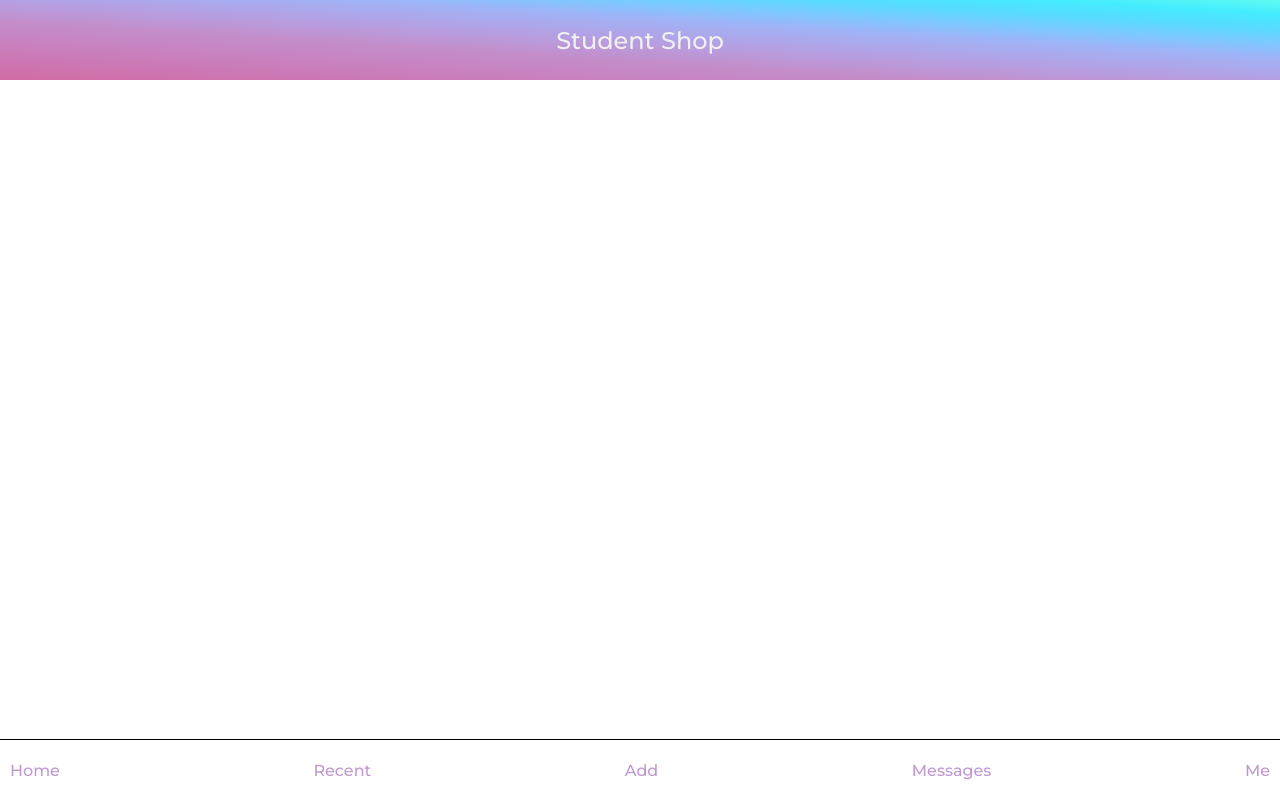
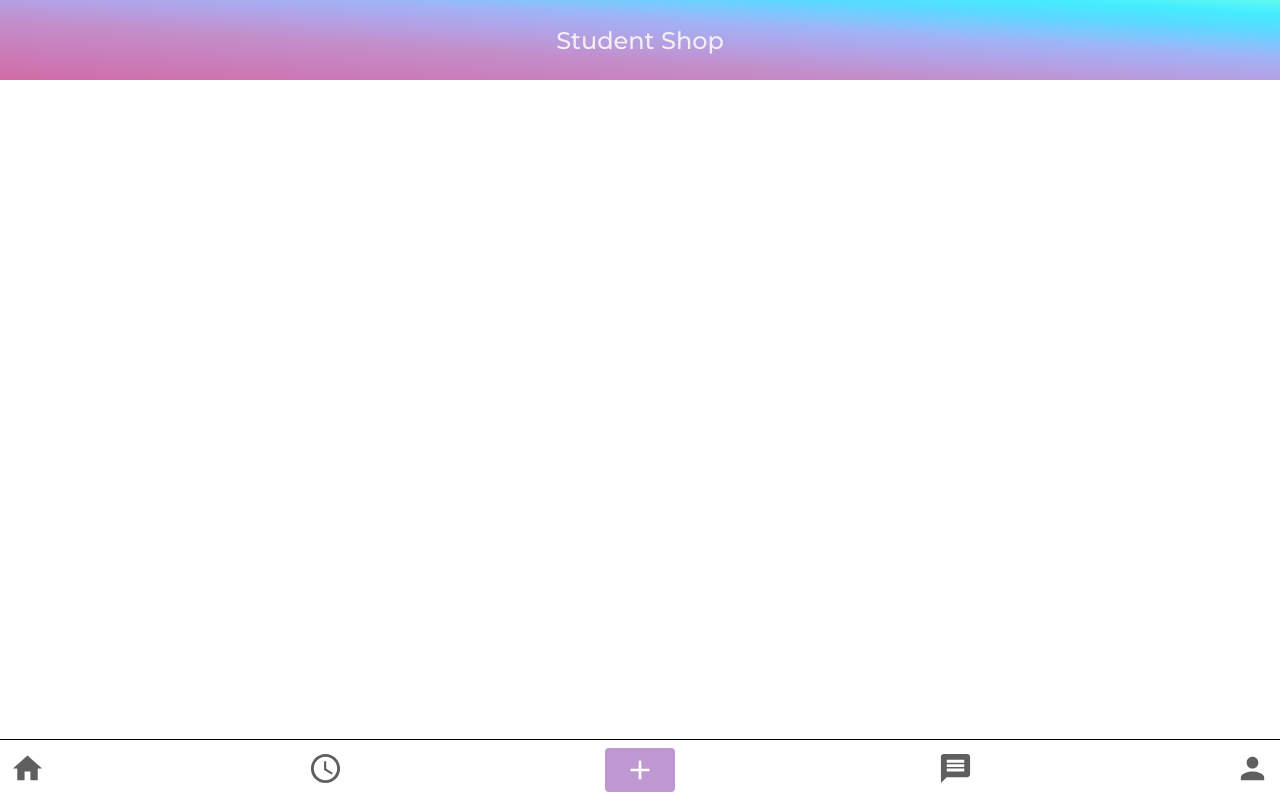
Before and after one commit to khuynh09/student-shop, a React (Create React App) app: page /listing/new in a window 1280 px wide. Built offline with nearby package versions, Linux system fonts and the light colour scheme.

Commit message:
update navbar to icons

```diff
--- a/package.json
+++ b/package.json
@@ -4,6 +4,7 @@
   "private": true,
   "dependencies": {
     "@material-ui/core": "^4.11.4",
+    "@material-ui/icons": "^4.11.2",
     "@testing-library/jest-dom": "^5.12.0",
     "@testing-library/react": "^11.2.7",
     "@testing-library/user-event": "^12.8.3",
--- a/src/components/Navigation.jsx
+++ b/src/components/Navigation.jsx
@@ -1,6 +1,8 @@
 import React, { useState, useContext, useEffect, useRef } from "react";
 import styled from "styled-components";
 import { useHistory } from "react-router-dom";
+import Button from "@material-ui/core/Button";
+import { Add, Home, Message, AccessTime, Person } from "@material-ui/icons";
 
 const Styles = styled.div`
     .navdiv {
@@ -26,14 +28,25 @@ const Styles = styled.div`
     }
 
     .nav-item {
-        color: #bf98d1;
+        color: #5f5f5f;
         font-weight: 500;
         text-decoration: none;
         padding: 10px;
     }
 
-    nav-item:hover {
+    .nav-item:hover {
         cursor: pointer;
+    }
+
+    .add-button {
+        width: 70px;
+        background-color: #bf98d1;
+        color: white;
+    }
+    .add-button:hover {
+        background-color: #bf98d1;
+
+        opacity: 90%;
     }
 `;
 const Navigation = () => {
@@ -47,7 +60,9 @@ const Navigation = () => {
                         history.push("/");
                     }}
                 >
-                    Home
+                    <div>
+                        <Home fontSize="large" />
+                    </div>
                 </div>
                 <div
                     className="nav-item"
@@ -55,7 +70,9 @@ const Navigation = () => {
                         history.push("/recents");
                     }}
                 >
-                    Recent
+                    <div>
+                        <AccessTime fontSize="large" />
+                    </div>
                 </div>
                 <div
                     className="nav-item"
@@ -63,7 +80,9 @@ const Navigation = () => {
                         history.push("/listing/new");
                     }}
                 >
-                    Add
+                    <Button className="add-button">
+                        <Add style={{ fontSize: "2rem" }} />
+                    </Button>
                 </div>
                 <div
                     className="nav-item"
@@ -71,7 +90,9 @@ const Navigation = () => {
                         history.push("/messages");
                     }}
                 >
-                    Messages
+                    <div>
+                        <Message fontSize="large" />
+                    </div>
                 </div>
                 <div
                     className="nav-item"
@@ -79,7 +100,9 @@ const Navigation = () => {
                         history.push("/account");
                     }}
                 >
-                    Me
+                    <div>
+                        <Person fontSize="large" />
+                    </div>
                 </div>
             </div>
         </Styles>
```
Also changed, not shown: src/components/Post.jsx (added), 1 other file (tests, documents, lock files or other folders).
